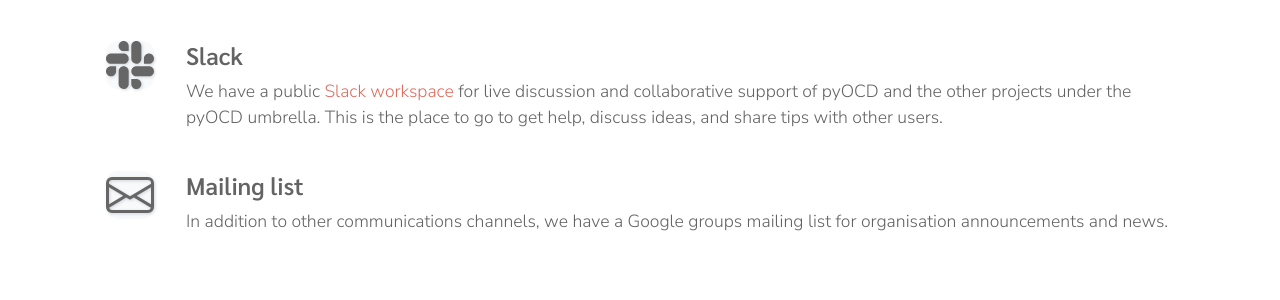
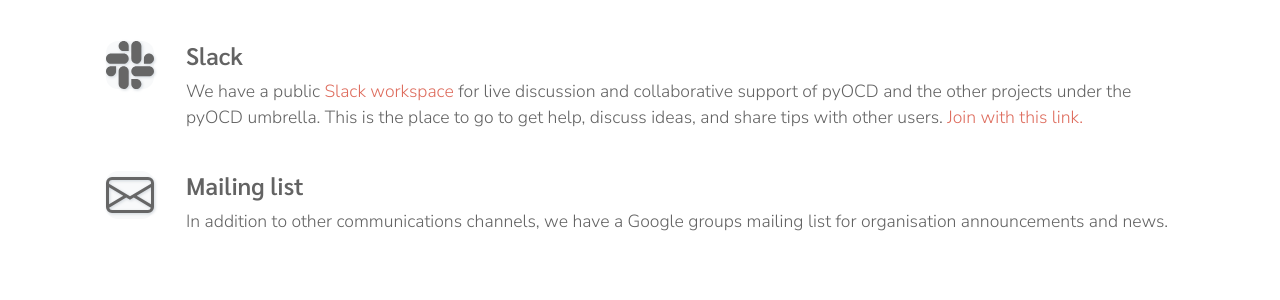
Before and after one commit to pyocd/pyocd-website-source, a Jekyll site: the page built from index.md, in a window 1280 px wide. Shown: the part 1578-1878 px from the top of the page. Built offline with Jekyll 4.4.1, drawn with Linux system fonts in a browser that asks for light colours.

Commit message:
docs: update link to join Slack; sync pyocd submodule to ceb1ba9.

```diff
--- a/_includes/footer.html
+++ b/_includes/footer.html
@@ -53,7 +53,7 @@
           <a href="https://github.com/pyocd/pyOCD/discussions">Discussions</a>
         </li>
         <li>
-          <a href="https://join.slack.com/t/pyocd/shared_invite/zt-wmy3zvg5-nRLj1GBWYh708TVfIx9Llg">Slack</a>
+          <a href="https://join.slack.com/t/pyocd/shared_invite/zt-zqjv6zr5-ZfGAXl_mFCGGmFlB_8riHA">Slack</a>
         </li>
         <li>
           <a href="https://groups.google.com/g/pyocd">Mailing list</a>
--- a/index.md
+++ b/index.md
@@ -158,10 +158,12 @@ layout: home
     </div>
     </a>
     <div class="ms-3">
-      <h4><a href="https://join.slack.com/t/pyocd/shared_invite/zt-wmy3zvg5-nRLj1GBWYh708TVfIx9Llg">Slack</a></h4>
+      <h4><a href="https://join.slack.com/t/pyocd/shared_invite/zt-zqjv6zr5-ZfGAXl_mFCGGmFlB_8riHA">Slack</a></h4>
       <p>We have a public <a href="https://pyocd.slack.com">Slack workspace</a> for live discussion and collaborative support of
       pyOCD and the other projects under the pyOCD umbrella. This is the place to go to get help, discuss ideas, and
-      share tips with other users.</p>
+      share tips with other users.
+      <a href="https://join.slack.com/t/pyocd/shared_invite/zt-zqjv6zr5-ZfGAXl_mFCGGmFlB_8riHA">Join with this
+      link.</a></p>
     </div>
   </div>
   <div class="col d-flex align-items-start">
```
Also changed, not shown: _posts/2021-10-03-welcome-to-pyocd.md (+1 -1 lines).
